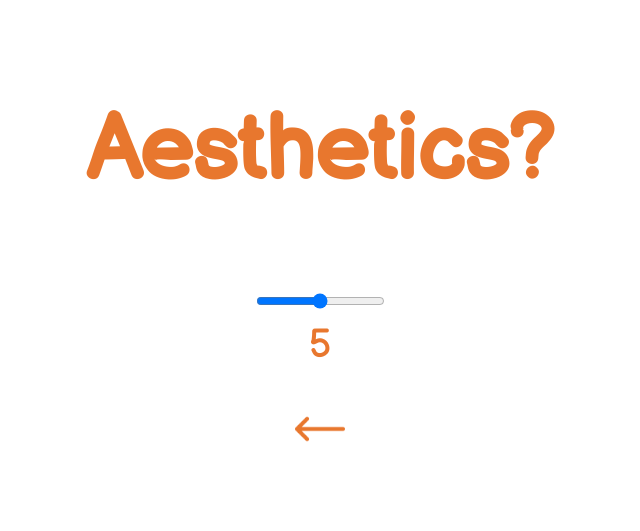
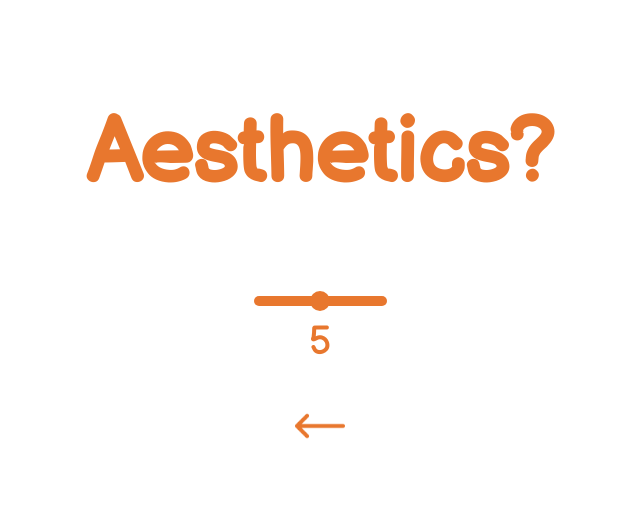
Before and after one commit to raaasin/nomnom, a Flask app: page / in a window 1280 px wide. Shown: the part 3352-3883 px from the top of the page, without its empty margins (320-960 px from the left). Run offline with Flask 3, Linux system fonts and the light colour scheme; some libraries are stand-ins or nearby versions.

Commit message:
colorofrange

```diff
--- a/static/ext.css
+++ b/static/ext.css
@@ -290,3 +290,31 @@ p{
     z-index:1;
     text-align: left;
   }
+
+  input[type="range"] {
+    appearance: none;
+    width: 100%; /* Set the width of the range bar */
+    height: 10px; /* Set the height of the range bar */
+    background: #E8772E; /* Set the background color of the range bar */
+    outline: none; /* Remove the outline */
+    opacity: 1; /* Set the opacity for the range bar */
+    -webkit-transition: 0.5s; /* Add a smooth transition effect */
+    transition: opacity 0.5s; /* Add a smooth transition effect */
+    border-radius: 10px;
+}
+
+/* Customize the range thumb (slider handle) */
+input[type="range"]::-webkit-slider-thumb {
+    -webkit-appearance: none; /* Remove default styles for WebKit browsers */
+    appearance: none; /* Remove default styles for non-WebKit browsers */
+    width: 20px; /* Set the width of the range thumb */
+    height: 20px; /* Set the height of the range thumb */
+    background: #E8772E; /* Set the background color of the range thumb */
+    cursor: pointer; /* Add a cursor pointer on hover */
+    border-radius: 50%; /* Create a circular shape for the thumb */
+}
+
+/* Change the appearance of the range bar when it's in focus (click or tab navigation) */
+input[type="range"]:focus {
+    opacity: 1; /* Increase the opacity when in focus */
+}
```
